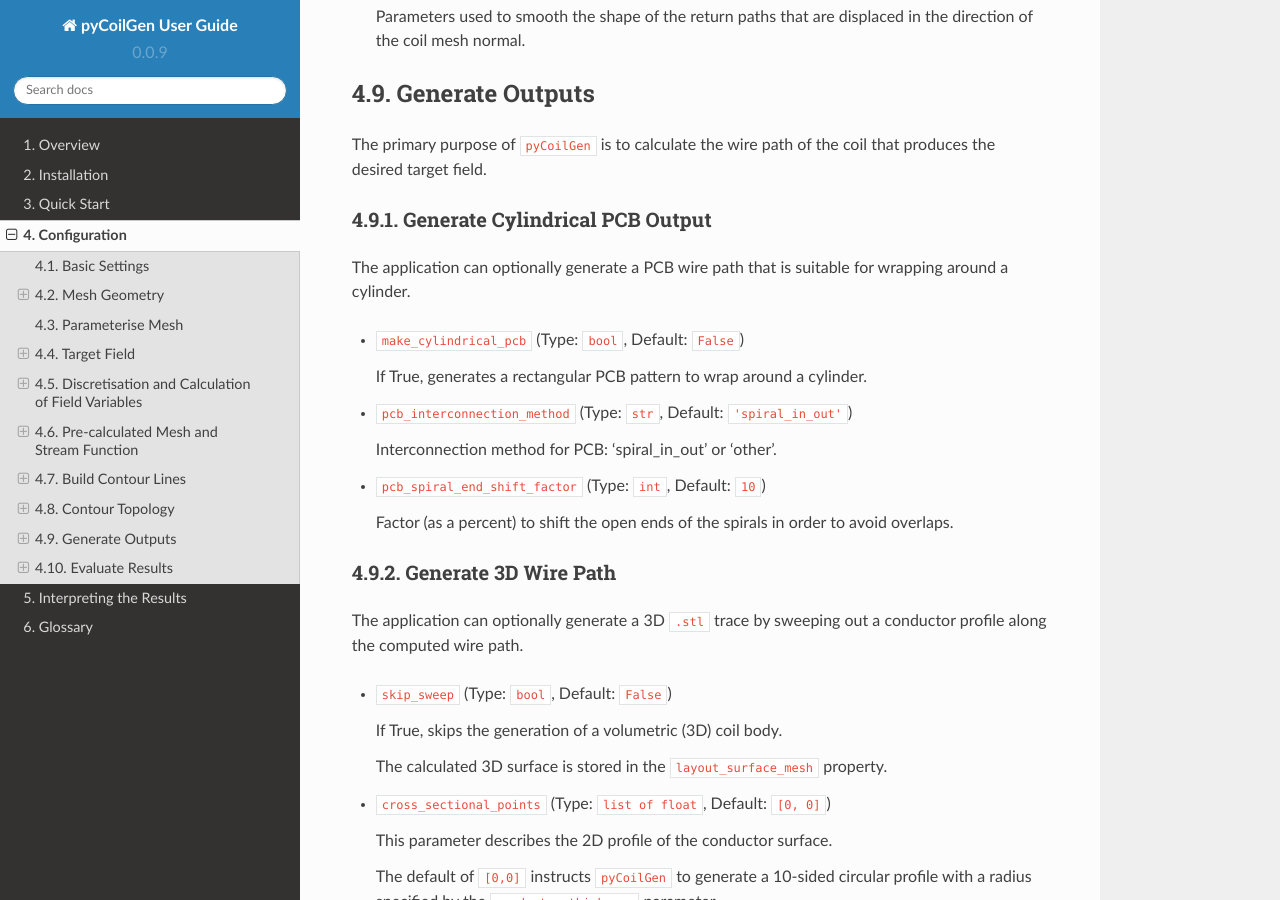
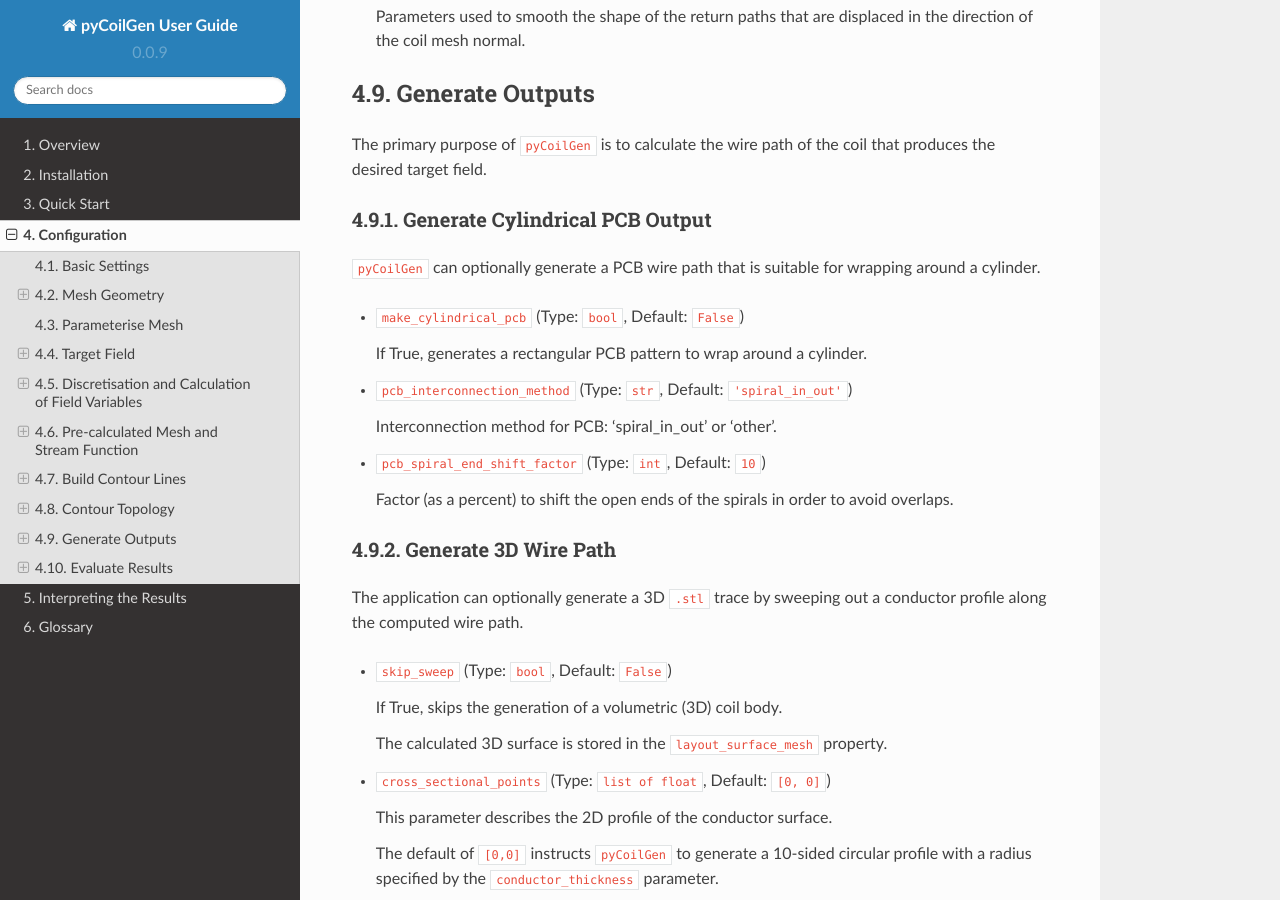
Before and after one commit to kev-m/pyCoilGen, a Sphinx documentation site: the page built from docs/source/configuration.md, in a window 1280 px wide and 900 px high, scrolled down 9832 px. Built offline with Sphinx 7.4.7 and the Read the Docs theme 2.0.0, drawn with Linux system fonts in a browser that asks for light colours.

Commit message:
Update docs/source/configuration.md
Co-authored-by: Jaynie Padayachee <8065714+jayniep@users.noreply.github.com>

```diff
--- a/docs/source/configuration.md
+++ b/docs/source/configuration.md
@@ -433,7 +433,7 @@ The primary purpose of `pyCoilGen` is to calculate the wire path of the coil tha
 
 ### Generate Cylindrical PCB Output
 
-The application can optionally generate a PCB wire path that is suitable for wrapping around a cylinder.
+`pyCoilGen` can optionally generate a PCB wire path that is suitable for wrapping around a cylinder.
 
 - `make_cylindrical_pcb` (Type: `bool`, Default: `False`)
 
```
